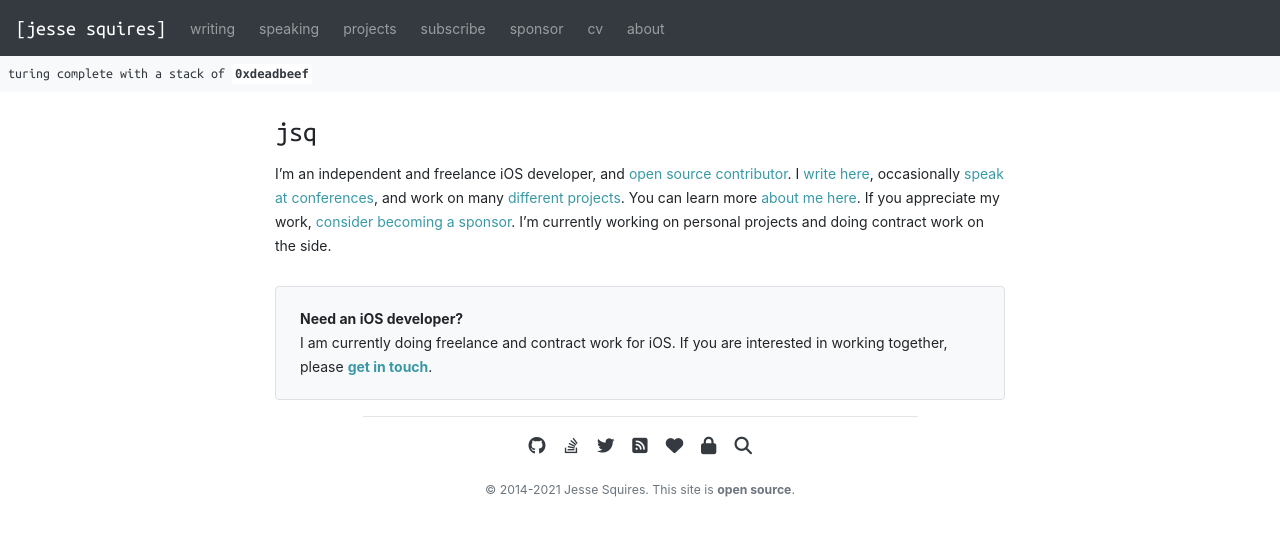
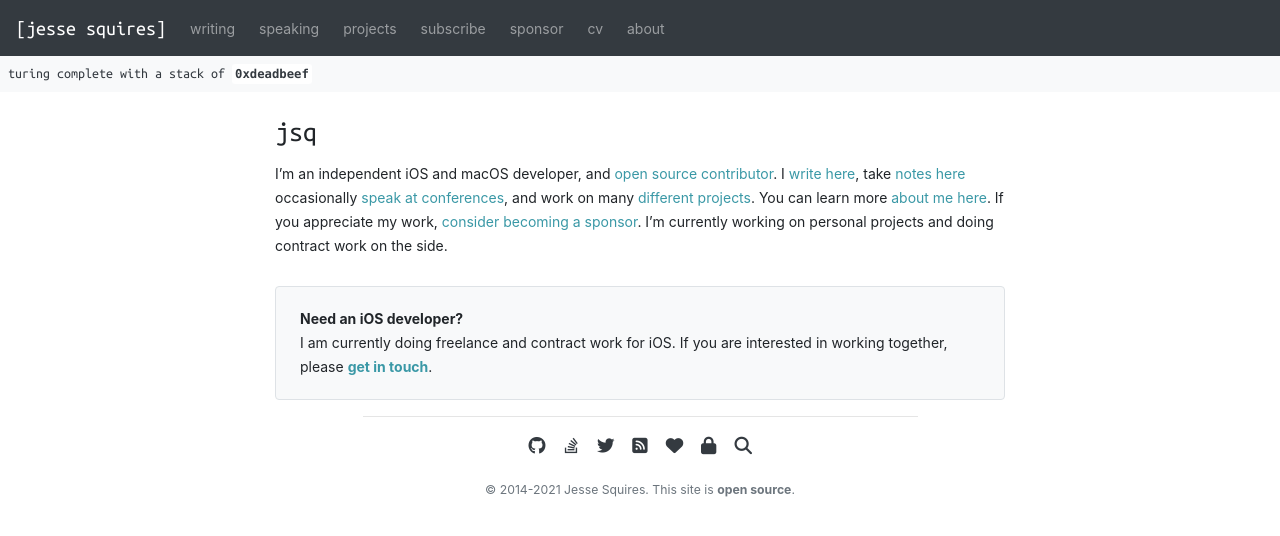
Before and after one commit to jessesquires/jessesquires.com, a Jekyll site: the page built from index.md, in a window 1280 px wide. Shown: the top 536 px of the page. Built offline with Jekyll 4.4.1, drawn with Linux system fonts in a browser that asks for light colours; nearby versions of some CDN libraries; library files that are not in the unit come from our copies.

Commit message:
misc updates

```diff
--- a/index.md
+++ b/index.md
@@ -5,8 +5,8 @@ tags: [hexed bits, software development, programming, engineering, design patter
 
 <h3 class="branded">jsq</h3>
 
-I'm an independent and freelance iOS developer, and [open source contributor]({{ site.social_links.github }}).
-I [write here](/blog), occasionally [speak at conferences](/speaking), and work on many [different projects](/projects).
+I'm an independent iOS and macOS developer, and [open source contributor]({{ site.social_links.github }}).
+I [write here](/blog), take [notes here](https://jessesquires.github.io/TIL/) occasionally [speak at conferences](/speaking), and work on many [different projects](/projects).
 You can learn more [about me here](/about).
 If you appreciate my work, [consider becoming a sponsor](/sponsor).
 I'm currently working on personal projects and doing contract work on the side.
```
Also changed, not shown: about.md (+2 -2 lines), projects.md (+4 -0 lines).
